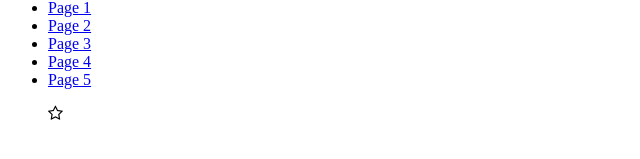
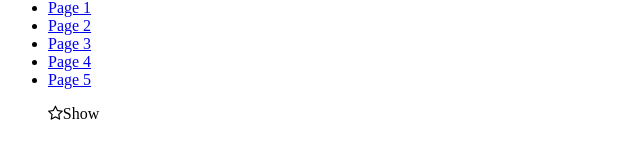
Before and after one commit to SueChaplain/my-org-repository, a plain HTML site: page index.html in a window 1280 px wide. Shown: the part 101-260 px from the top of the page, 0-640 px from the left. Drawn offline with Linux system fonts and the light colour scheme.

```diff
--- a/index.html
+++ b/index.html
@@ -23,6 +23,6 @@
 <li><a href="page4.html">Page 4</a></li>
 <li><a href="page5.html">Page 5</a></li>
 </p>
-<p><i class="fa fa-star-o" aria-hidden="true"></i></p>
+<p><i class="fa fa-star-o" aria-hidden="true">Show</i></p>
 </body>
 </html>
```
